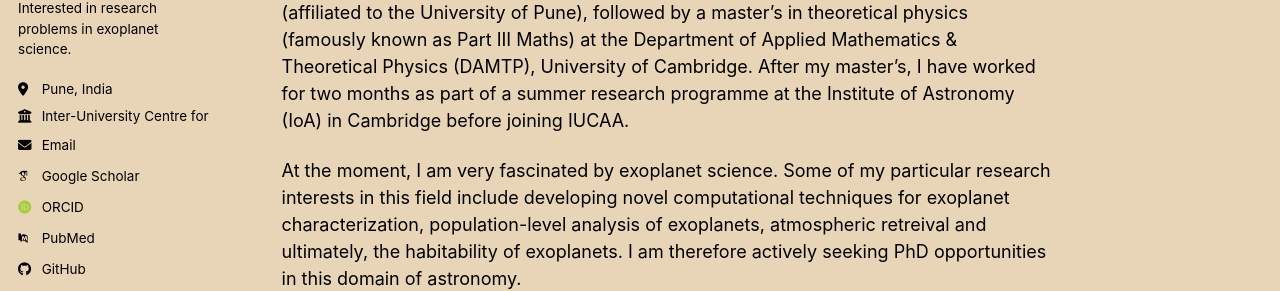
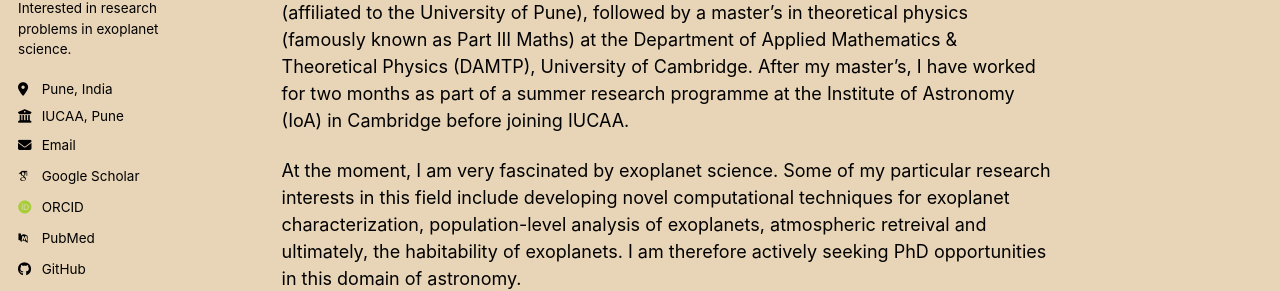
Before and after one commit to najinkya1313/najinkya1313.github.io, a Jekyll site: the page built from _pages/about.md, in a window 1280 px wide. Shown: the part 380-671 px from the top of the page. Built offline with Jekyll 4.4.1, drawn with Linux system fonts in a browser that asks for light colours; some web fonts are replaced; a script bundle is joined from its source files by our own code; library files that are not in the unit come from our copies.

Commit message:
Update _config.yml

```diff
--- a/_config.yml
+++ b/_config.yml
@@ -28,8 +28,7 @@ author:
   pronouns         : # example: "he/him"
   bio              : "Project Assistant at IUCAA | Part III maths graduate from the University of Cambridge | Interested in research problems in exoplanet science."
   location         : "Pune, India"
-  employer         : "Inter-University Centre for
-                    Astronomy & Astrophysics (IUCAA)"
+  employer         : "IUCAA, Pune"
   uri              : # URL
   email            : "najinkya1313@gmail.com"
 
```
